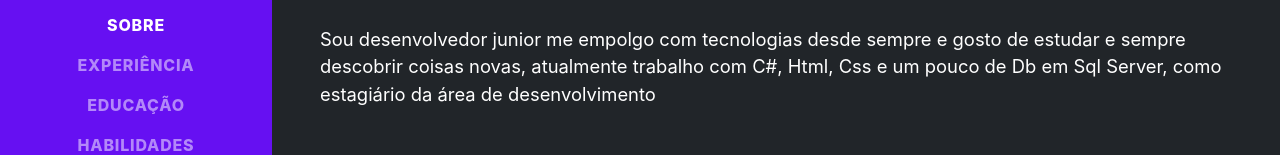
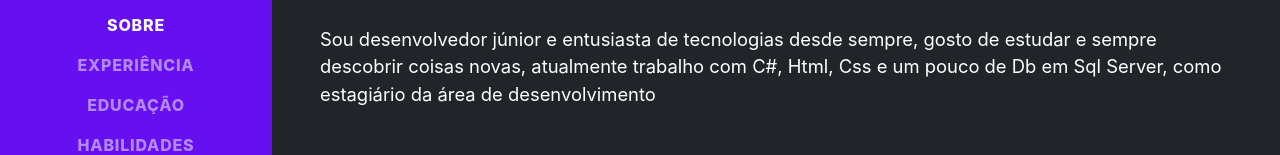
Before and after one commit to levymeireles/portfolio, a Gatsby site: page / in a window 1280 px wide. Shown: the part 367-522 px from the top of the page. Built offline with nearby package versions, Linux system fonts and the light colour scheme; Gatsby itself is replaced by a stand-in of ours; a web font is replaced by a local one.

Commit message:
Fix text

```diff
--- a/src/pages/index.js
+++ b/src/pages/index.js
@@ -25,7 +25,7 @@ const IndexPage = () => (
         email={config.email}
         socialLinks={config.socialLinks}
       >
-      Sou desenvolvedor junior me empolgo com tecnologias desde sempre e gosto de estudar e sempre descobrir coisas novas,
+      Sou desenvolvedor júnior e entusiasta de tecnologias desde sempre, gosto de estudar e sempre descobrir coisas novas,
       atualmente trabalho com C#, Html, Css e um pouco de Db em Sql Server, como estagiário da área de desenvolvimento
       </Resume>
 
```
